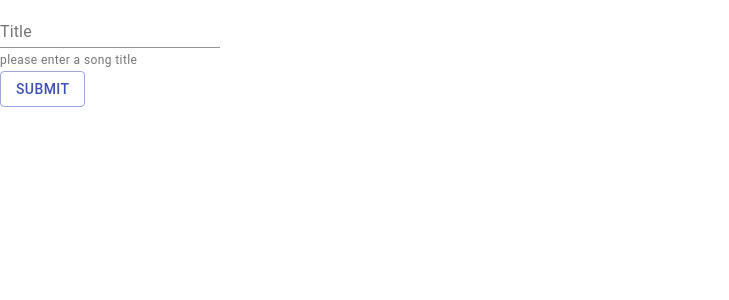
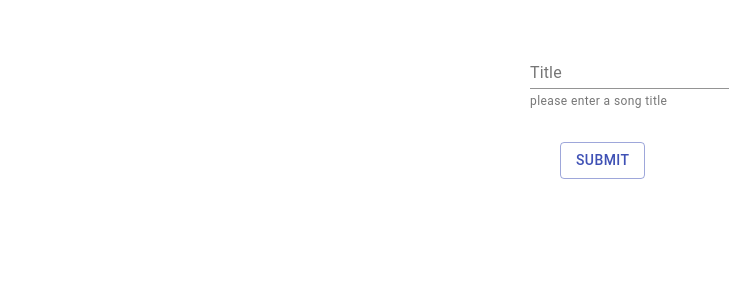
Before and after one commit to MobolanleAdebesin/songify, a React (Create React App) app in the folder client/: page / in a window 1280 px wide. Shown: the top 300 px of the page, without its empty margins (0-729 px from the left). Built offline with nearby package versions, Linux system fonts and the light colour scheme.

Commit message:
add style to center form

```diff
--- a/client/package.json
+++ b/client/package.json
@@ -44,5 +44,11 @@
       "last 1 firefox version",
       "last 1 safari version"
     ]
+  },
+  "devDependencies": {
+    "@typescript-eslint/parser": "^4.28.5",
+    "eslint": "^7.31.0",
+    "prettier": "^2.3.2",
+    "prettier-eslint": "^13.0.0"
   }
 }
--- a/client/src/App.tsx
+++ b/client/src/App.tsx
@@ -1,79 +1,94 @@
-import React, {useState, useEffect} from 'react';
-import {FieldAttributes, Formik, useField} from 'formik';
-import Axios from 'axios';
-import { TextField, Button, Grid} from '@material-ui/core';
+import React, { useState, useEffect } from "react";
 
+import Axios from "axios";
+import * as yup from "yup";
 
+import { Formik } from "formik";
+import { TextField, Button, Container } from "@material-ui/core";
+import NestedGrid from "./components /NestedGrid";
 
-
-import * as yup from 'yup';
-import NestedGrid from './components /NestedGrid';
+import {containerStyles} from './styles/appStyles';
 
 export interface Song {
   artist: string;
   id: string;
   song: string;
 }
-export interface Song extends Array<Song>{}
+
+const validationSchema = yup.object({
+  title: yup.string().required(),
+});
 
 
+const App = () => {
+  const emptySong: Song[] = [];
 
+  const [trackList, setTrackList] = useState(emptySong);
 
-const validationSchema = yup.object({
-  title: yup.string().required()
-})
+  useEffect(() => {
+    console.log(trackList);
+  }, [trackList]);
 
-const App = () =>  {
-  const emptySong: Song[] = []
-const [trackList, setTrackList] = useState(emptySong);
-useEffect(() => {
-  console.log(trackList)
-}, [trackList])
+  const classes = containerStyles();
+
   return (
     <div className="App">
+      <Container className={classes.root}>
         <Formik
-
-      initialValues={{title: ''}}
+          initialValues={{ title: "" }}
           validationSchema={validationSchema}
-      onSubmit={(values, {setSubmitting, resetForm}) => {
-        Axios.post("https://songify-app-api.herokuapp.com/search/post",{
-          title: values.title
+          onSubmit={(values, { setSubmitting, resetForm }) => {
+            Axios.post("https://songify-app-api.herokuapp.com/search/post", {
+              title: values.title,
             })
-        .then(res => {
-          const songList : Song[] = res.data
+              .then((res) => {
+                const songList: Song[] = res.data;
                 setTrackList(songList);
                 setSubmitting(false);
                 resetForm();
               })
-        .catch(err => console.log(err))
-
-      }}>{({values, errors, touched, handleChange, handleBlur, handleSubmit, isSubmitting}) => (
+              .catch((err) => console.log(err));
+          }}
+        >
+          {({
+            values,
+            errors,
+            touched,
+            handleChange,
+            handleBlur,
+            handleSubmit,
+            isSubmitting,
+          }) => (
             <form onSubmit={handleSubmit}>
-
               <TextField
                 error={!!errors.title}
-        helperText ="please enter a song title"
+                helperText="please enter a song title"
                 name="title"
                 placeholder="song title"
                 onChange={handleChange}
                 onBlur={handleBlur}
-        value ={values.title}
+                value={values.title}
                 label="Title"
-
               />
               <div>
-        <Button type="submit" disabled={isSubmitting} variant="outlined" color="primary">Submit</Button>
+                <Button
+                  className={classes.button}
+                  type="submit"
+                  disabled={isSubmitting}
+                  variant="outlined"
+                  color="primary"
+                >
+                  Submit
+                </Button>
               </div>
-
             </form>
           )}
-
         </Formik>
-      {
-        <NestedGrid trackList={trackList}></NestedGrid>      }
+        </Container>
+        {<NestedGrid trackList={trackList}></NestedGrid>}
 
     </div>
   );
-}
+};
 
 export default App;
--- a/client/src/components /NestedGrid.tsx
+++ b/client/src/components /NestedGrid.tsx
@@ -1,41 +1,28 @@
-import React from 'react';
-import { makeStyles } from '@material-ui/core/styles';
-import Grid from '@material-ui/core/Grid';
-import Paper from '@material-ui/core/Paper';
+import React from "react";
 
-import { Song} from '../App';
+import {Grid, Paper} from "@material-ui/core/";
+
+import { Song } from "../App";
+
+import {nestedGridStyles} from '../styles/appStyles'
 
 
-const useStyles = makeStyles((theme) => ({
-  root: {
-    flexGrow: 1,
-  },
-  paper: {
-    height: 280,
-    width: 250,
-    marginBottom: 100
-  },
-  control: {
-    padding: theme.spacing(5),
-  },
-}));
-
-interface Props{
+interface Props {
   trackList: Song[];
 }
- const NestedGrid: React.FC<Props> = ({...props}) =>{
-  const classes = useStyles();
-    console.log(props.trackList)
-    // console.log(songList)
+const NestedGrid: React.FC<Props> = ({ ...props }) => {
+  const classes = nestedGridStyles();
+
+
   return (
     <Grid container className={classes.root} spacing={2}>
       <Grid item sm={12}>
         <Grid container justifyContent="center" spacing={2}>
           {props.trackList.map((value: Song) => (
             <Grid key={value.id} item>
-              <Paper className={classes.paper} >
+              <Paper className={classes.paper}>
                 <iframe
-                src={`https://open.spotify.com/embed/track/${value.id}` }
+                  src={`https://open.spotify.com/embed/track/${value.id}`}
                   title={value.song}
                   width="100%"
                   height="380"
@@ -49,6 +36,6 @@ interface Props{
       </Grid>
     </Grid>
   );
-}
+};
 
-export default NestedGrid
+export default NestedGrid;
--- /dev/null
+++ b/client/src/styles/appStyles.tsx
@@ -0,0 +1,28 @@
+import { makeStyles } from "@material-ui/core/"
+
+export const nestedGridStyles = makeStyles((theme) => ({
+    root: {
+      flexGrow: 1,
+    },
+    paper: {
+      height: 280,
+      width: 250,
+      marginBottom: 100,
+    }
+  }));
+
+  export const containerStyles = makeStyles((theme) => ({
+    root: {
+        width: 500,
+        height: 250,
+        display: 'flex',
+        alignItems: 'center',
+        justifyContent: 'center'
+    },
+    item: {
+        margin: 'auto',
+    },
+    button: {
+        margin: 30
+    }
+  }))
```
Also changed, not shown: 1 other file (tests, documents, lock files or other folders). Lines whose indentation alone changed are shown as unchanged.
